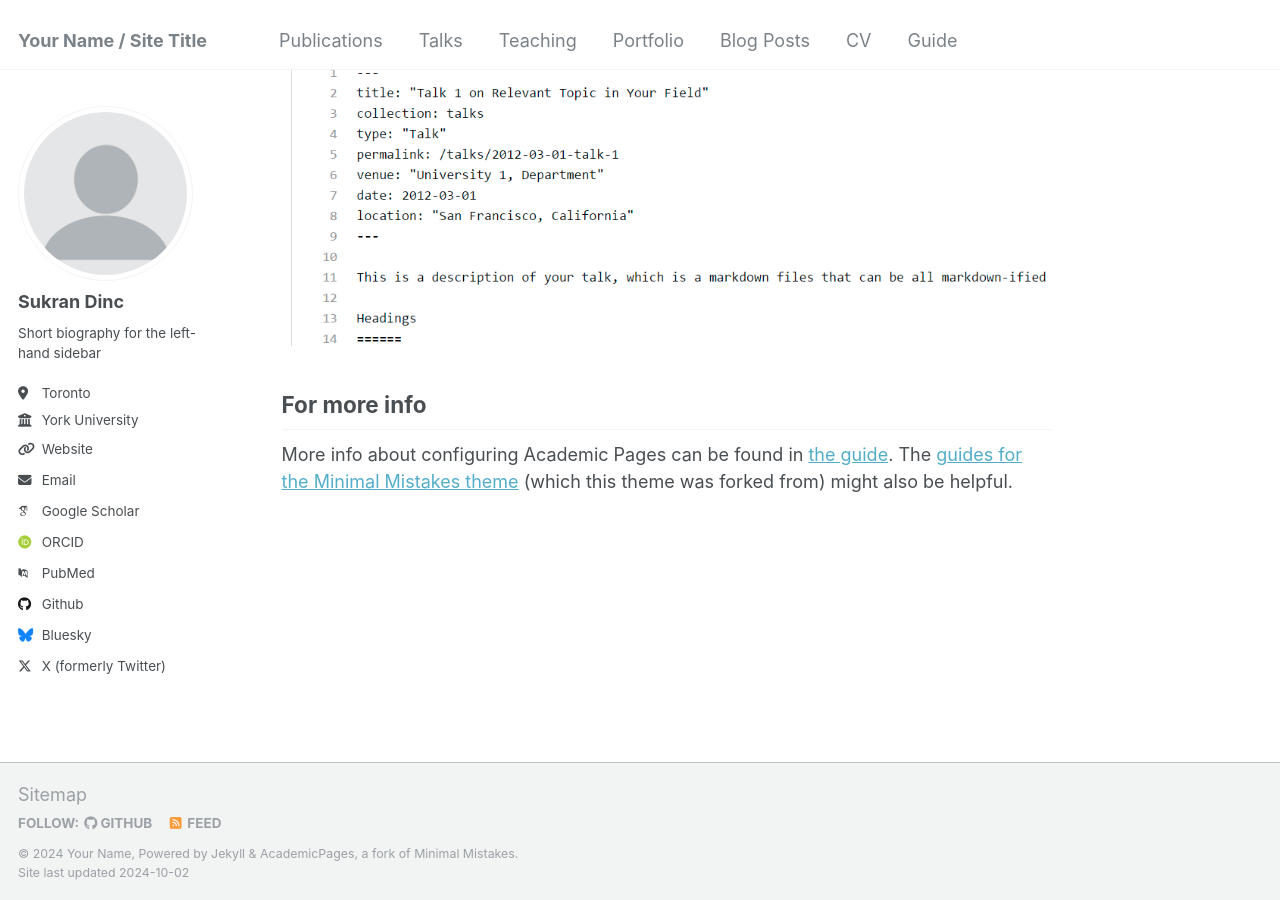
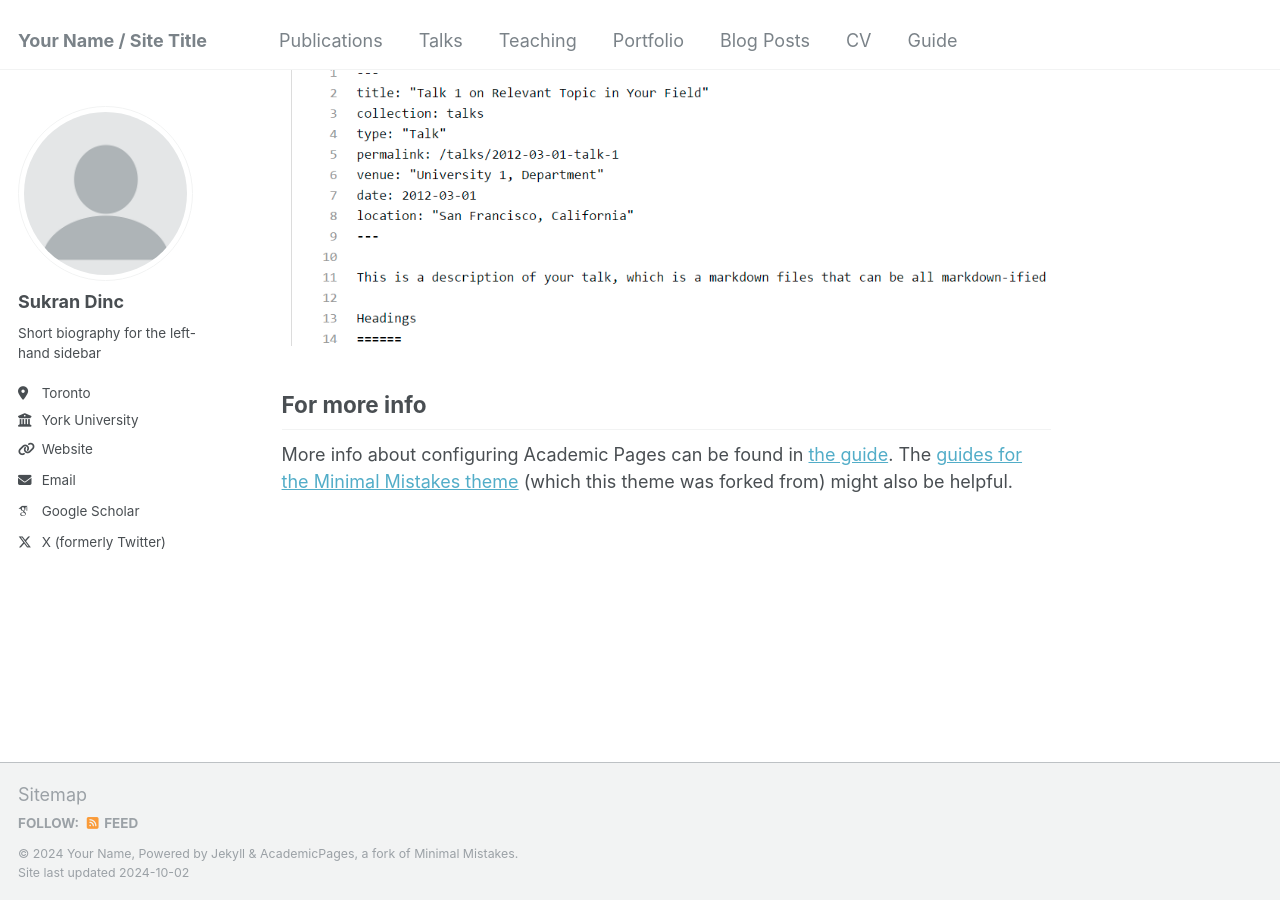
Before and after one commit to sukrandinc/sukrandinc.github.io, a Jekyll site: the page built from _pages/about.md, in a window 1280 px wide and 900 px high, scrolled down 2643 px. Built offline with Jekyll 4.4.1, drawn with Linux system fonts in a browser that asks for light colours; some web fonts are replaced.

Commit message:
Update _config.yml

```diff
--- a/_config.yml
+++ b/_config.yml
@@ -34,21 +34,21 @@ author:
   arxiv            : # URL - Update with the correct link to your profile
   googlescholar    : "https://scholar.google.com/citations?user=PS_CX0AAAAAJ"
   impactstory      : # URL
-  orcid            : "http://orcid.org/yourorcidurl"
+  orcid            : #"http://orcid.org/yourorcidurl"
   semantic         : # URL
-  pubmed           : "https://www.ncbi.nlm.nih.gov/pubmed/?term=john+snow"
+  pubmed           : #"https://www.ncbi.nlm.nih.gov/pubmed/?term=john+snow"
   researchgate     : # URL
 
   # Repositories and software development
   bitbucket        : # Username - Update with your username on the site
   codepen          : # Username
   dribbble         : # Username
-  github           : "academicpages"
+  github           : #"academicpages"
   kaggle           : # Username
   stackoverflow    : # User number or user number and name (i.e., use "1" or "1/jeff-atwood")
 
   # Social media
-  bluesky          : "bsky.app" # Replace this with you Bluesky username
+  bluesky          : #"bsky.app" # Replace this with you Bluesky username
   facebook         : # Username
   flickr           : # Username
   foursquare       : # Username
```
